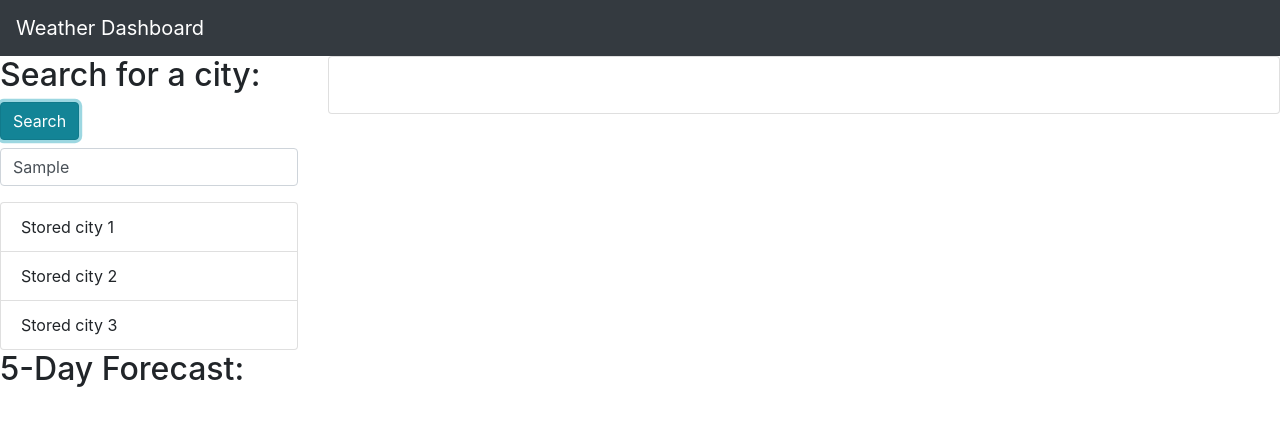
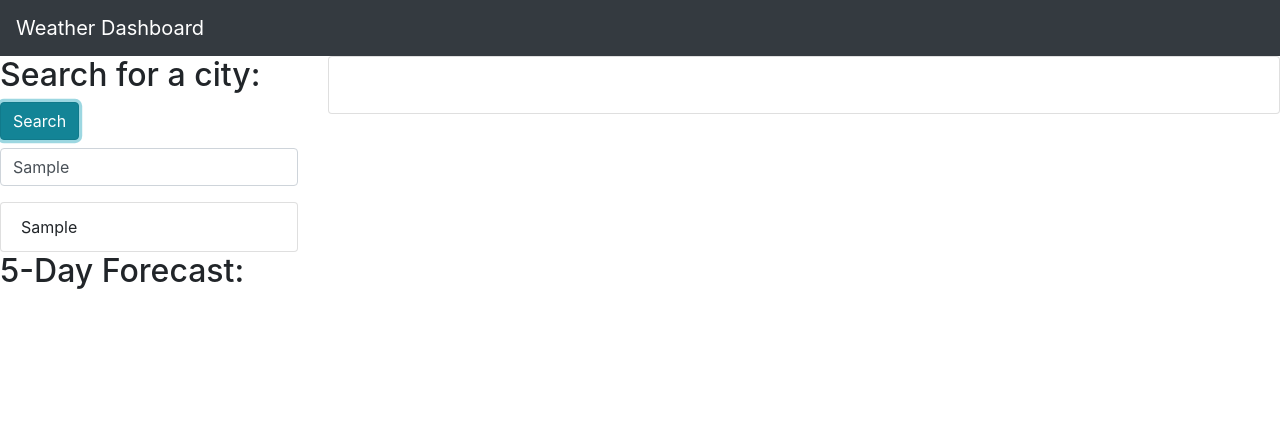
Before and after one commit to jordanoneal/Weather-Dashboard, a plain HTML site: page index.html in a window 1280 px wide. Both pictures are taken after typing "Sample" into the empty fields and a click on the button "Search". Drawn offline with nearby package versions, Linux system fonts and the light colour scheme; no server answers.

Commit message:
modified js. city search item is appended to the list

```diff
--- a/index.html
+++ b/index.html
@@ -47,9 +47,6 @@
     <div class="row">
         <div class="col-md-3">
             <ul class="list-group" id="cities-list">
-                <li class="list-group-item">Stored city 1</li>
-                <li class="list-group-item">Stored city 2</li>
-                <li class="list-group-item">Stored city 3</li>
             </ul>
         </div>
 
--- a/script.js
+++ b/script.js
@@ -5,8 +5,15 @@ $("#saveBtn").on("click", function(event) {
     event.preventDefault()
     var city = $("#city-input").val()
     console.log(city)
+    var cityList = $("#cities-list")
 
     var queryURL = "https://api.openweathermap.org/data/2.5/weather?q=" + city + APIKey
+
+    var listItem = $("<li>");
+    listItem.text(city);
+    listItem.addClass("list-group-item");
+    cityList.append(listItem)
+
 
 $.ajax({
     url: queryURL,
@@ -84,6 +91,12 @@ $.ajax({
             //set index text
             $("#index").text("UV Index: " + forecast.current.uvi)
 
+            let $listItem = $("<li>");
+            $listItem.text($("#cityInput").val());
+            $listItem.addClass("list-group-item");
+            $listItem.attr("data-search", $("#cityInput").val())
+            $("#citiesList").append($listItem);
+
         }
 
     })
```
